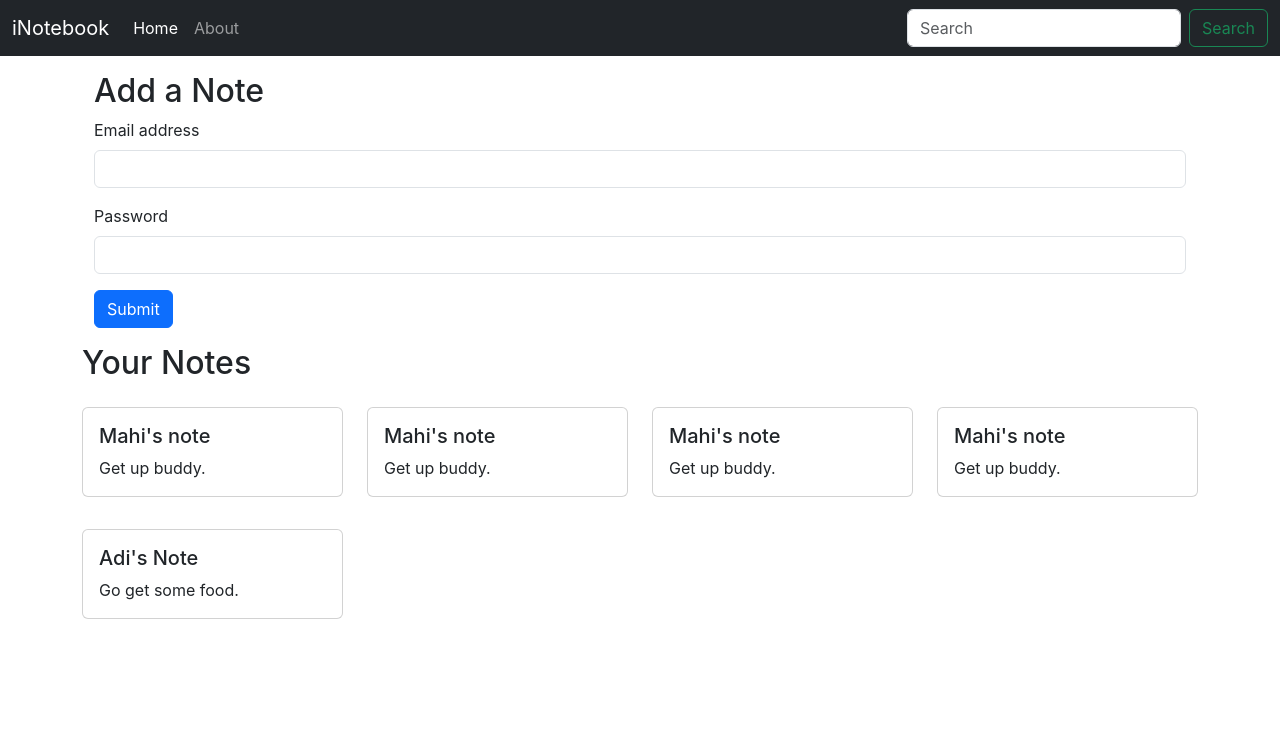
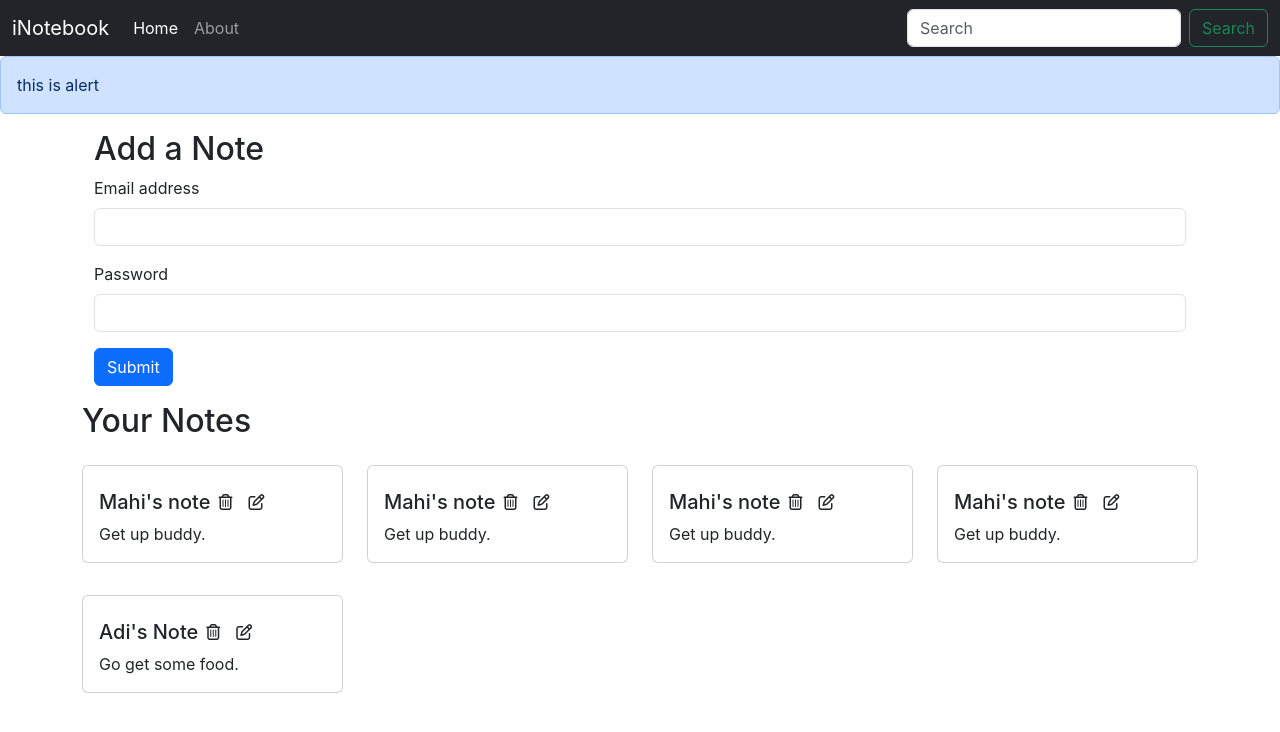
Before and after one commit to adi-shelke/inotebook-frontend, a React (Create React App) app: page / in a window 1280 px wide. Shown: the top 732 px of the page. Built offline with nearby package versions, Linux system fonts and the light colour scheme.

Commit message:
added font awesome icons and created an alert component

```diff
--- a/public/index.html
+++ b/public/index.html
@@ -22,6 +22,7 @@
   <body>
     <noscript>You need to enable JavaScript to run this app.</noscript>
     <div id="root"></div>
+    <script src="https://kit.fontawesome.com/126e42850f.js" crossorigin="anonymous"></script>
 
     <script
       src="https://cdn.jsdelivr.net/npm/bootstrap@5.3.0-alpha1/dist/js/bootstrap.bundle.min.js"
--- a/src/App.js
+++ b/src/App.js
@@ -5,6 +5,7 @@
 import { BrowserRouter, Routes, Route} from "react-router-dom";
 import { About } from "./components/About";
 import NoteState from "./context/notes/NoteState";
+import { Alert } from "./components/Alert";
 
 function App() {
   return (
@@ -12,6 +13,7 @@
     <NoteState>
       <BrowserRouter>
         <Navbar />
+        <Alert message="this is alert"/>
         <div className="container">
         <Routes>
           <Route path="/*" element={<Home />} />
--- /dev/null
+++ b/src/components/Alert.js
@@ -0,0 +1,11 @@
+import React from "react";
+
+export const Alert = (props) => {
+  return (
+    <div>
+      <div class="alert alert-primary" role="alert">
+        {props.message}
+      </div>
+    </div>
+  );
+};
--- a/src/components/NoteItem.js
+++ b/src/components/NoteItem.js
@@ -5,7 +5,12 @@
     <div className="col-md-3">
       <div className="card my-3">
         <div className="card-body">
-          <h5 className="card-title">{note.title}</h5>
+            <div className="d-flex align-items-center my-2">
+          <h5 className="card-title my-0">{note.title}</h5>
+          <i className="fa-regular fa-trash-can mx-2"></i>
+          <i className="fa-regular fa-pen-to-square mx-2"></i>
+
+            </div>
           <p className="card-text">
             {note.description}.
           </p>
--- a/src/context/notes/NoteState.js
+++ b/src/context/notes/NoteState.js
@@ -12,7 +12,7 @@
           "__v": 0
         },
         {
-            "_id": "63a831663f2291927af11b10",
+            "_id": "63a831663f2291927af14b10",
             "user": "63a48bd075b8a23c18f225ca",
             "title": "Mahi's note",
             "description": "Get up buddy",
@@ -21,7 +21,7 @@
             "__v": 0
           },
         {
-            "_id": "63a831663f2291927af11b10",
+            "_id": "63a831663f2691927af11b10",
             "user": "63a48bd075b8a23c18f225ca",
             "title": "Mahi's note",
             "description": "Get up buddy",
@@ -30,7 +30,7 @@
             "__v": 0
           },
           {
-            "_id": "63a831663f2291927af11b10",
+            "_id": "63a831654f2291927af11b10",
             "user": "63a48bd075b8a23c18f225ca",
             "title": "Mahi's note",
             "description": "Get up buddy",
--- a/src/index.css
+++ b/src/index.css
@@ -11,3 +11,6 @@
   font-family: source-code-pro, Menlo, Monaco, Consolas, 'Courier New',
     monospace;
 }
+i{
+ cursor: pointer;
+}
```
